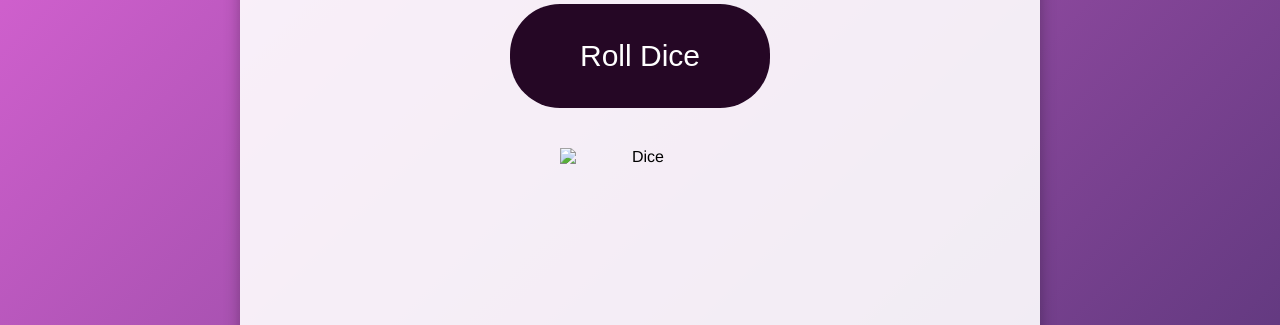
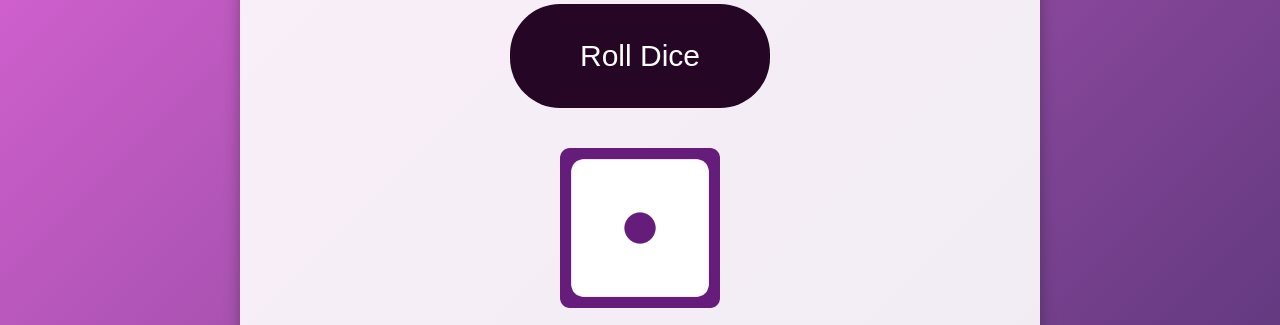
Before and after one commit to pseudo-alya/node-js-dice-sprint3, a website: page docs/index.html in a window 1280 px wide. Shown: the part 290-615 px from the top of the page. Drawn offline with Linux system fonts and the light colour scheme.

Commit message:
Update index.html

```diff
--- a/docs/index.html
+++ b/docs/index.html
@@ -13,7 +13,7 @@
       <h1>Dice Roller</h1>
       <button type="button" id="rollButton">Roll Dice</button>
       <div class="dice-container">
-        <img id="diceImage" src="docs/dice1.png" alt="Dice">
+        <img id="diceImage" src="dice1.png" alt="Dice">
         <p id="diceNumber">You rolled: 1</p>
       </div>
     </div>
```
